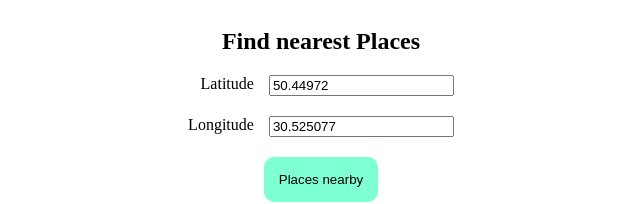
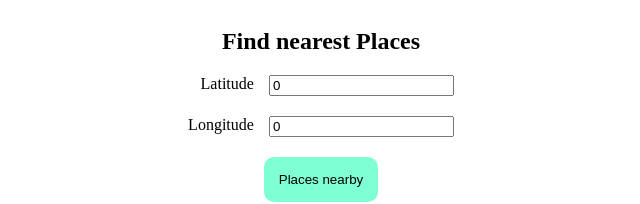
Before and after one commit to Xxandder/near-places, a React app in the folder client/: page / in a window 1280 px wide. Shown: the top 204 px of the page, without its empty margins (319-959 px from the left). Built offline with nearby package versions, Linux system fonts and the light colour scheme.

Commit message:
* set default coordinates

```diff
--- a/client/src/pages/nearby-palces/components/places-form/PlacesForm.tsx
+++ b/client/src/pages/nearby-palces/components/places-form/PlacesForm.tsx
@@ -5,8 +5,8 @@ import { searchPlacesApi } from '../../../../api/search-places-api'
 import { nearbyPlacesObservable, isErrorObservable, isLoadingObservable } from '../../../../services';
 
 const PlacesForm: React.FC = () => {
-    const [latitude, setLatitude] = useState(50.449720);
-    const [longitude, setLongitude] = useState(30.525077)
+    const [latitude, setLatitude] = useState(0);
+    const [longitude, setLongitude] = useState(0)
 
     const handleFormSubmission = async (event: FormEvent) => {
         event.preventDefault()
```
